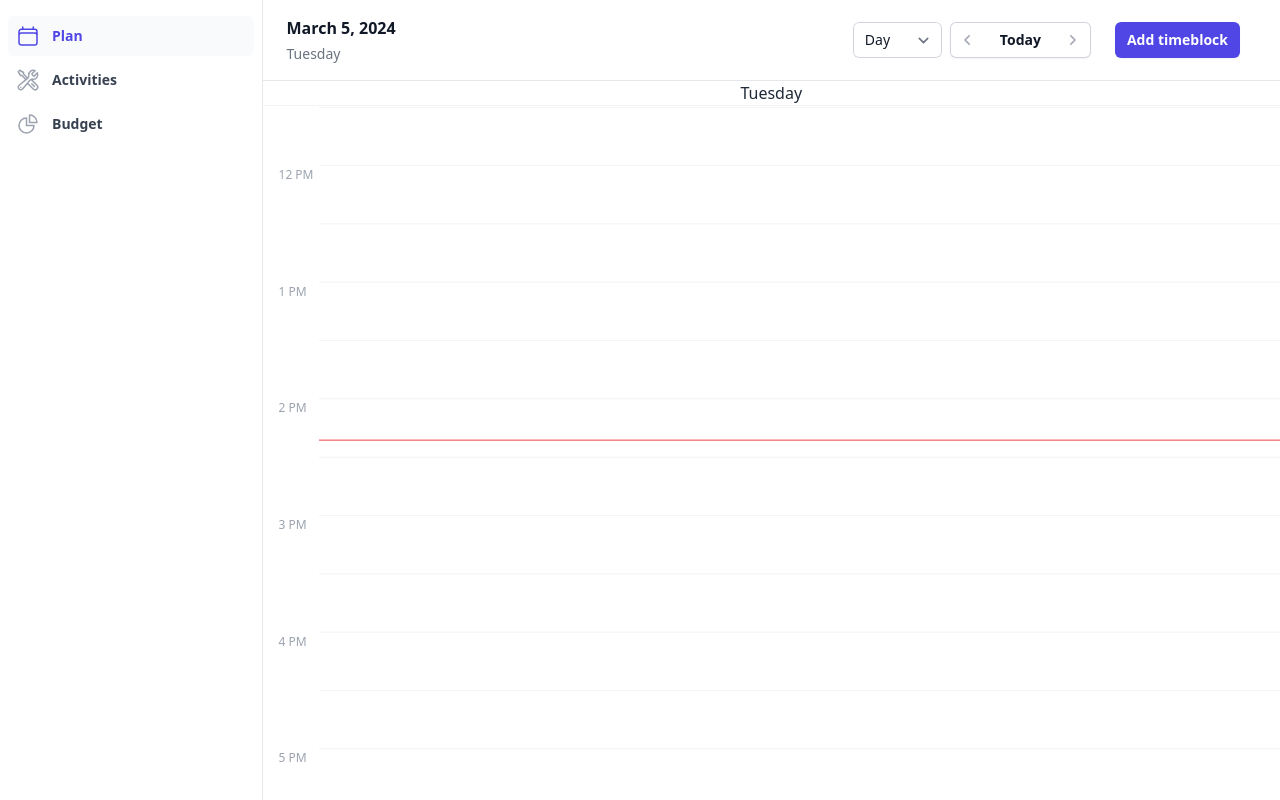
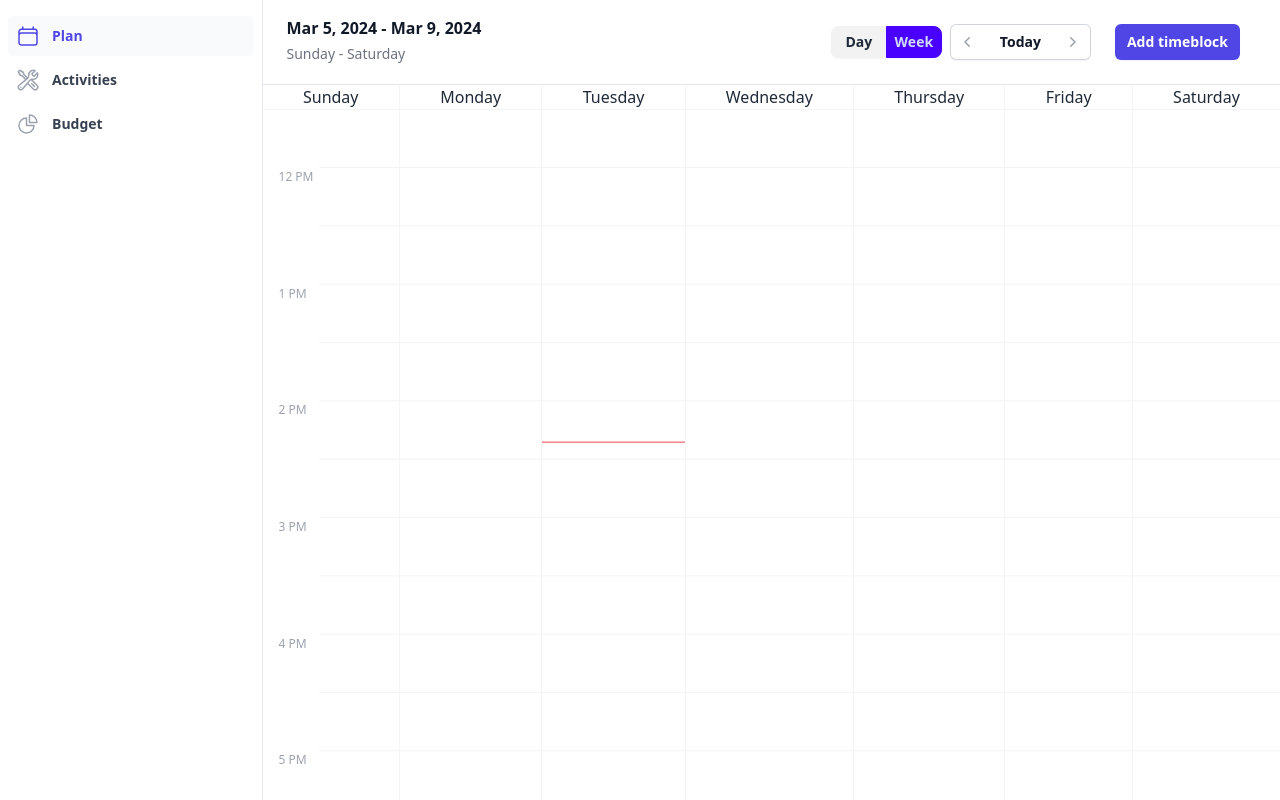
Before and after one commit to eamonnmg/time-manager, a Vue app: page / in a window 1280 px wide. Built offline with nearby package versions, Linux system fonts and the light colour scheme.

Commit message:
click n drag down to set size of block before opening modal

```diff
--- a/package.json
+++ b/package.json
@@ -40,7 +40,7 @@
     "@vue/test-utils": "^2.4.1",
     "@vue/tsconfig": "^0.4.0",
     "autoprefixer": "^10.4.16",
-    "daisyui": "^3.8.1",
+    "daisyui": "^4.7.2",
     "eslint": "^8.49.0",
     "eslint-plugin-tailwindcss": "^3.12.1",
     "eslint-plugin-vue": "^9.17.0",
--- a/src/Budget/budgetUtils.ts
+++ b/src/Budget/budgetUtils.ts
@@ -1,3 +1,5 @@
+import type { TimeBlock } from "@/types";
+
 export function msToHours(ms) {
   return ms / 1000 / 60 / 60;
 }
@@ -13,3 +15,7 @@ export function msToMinutes(ms): number {
 export function minutesToMs(minutes): number {
   return minutes * 60 * 1000;
 }
+
+export function getTimeBlockEnd(timeBlock: TimeBlock): Date {
+  return new Date(new Date(timeBlock.start).getTime() + timeBlock.duration);
+}
--- a/src/Plan/DayView/DayView.vue
+++ b/src/Plan/DayView/DayView.vue
@@ -95,6 +95,10 @@ const targetGhostTime = computed(() => {
     return new Date();
   }
 
+  if (isPointerDown.value) {
+    return targetGhostTime.value;
+  }
+
   const ghostPxHeight =
     timeScale.value(new Date()) -
     timeScale.value(new Date(new Date().getTime() - hoursToMs(1)));
@@ -114,6 +118,19 @@ const targetGhostHeight = computed(function calculateGhostHeight() {
   const height =
     timeScale.value(new Date(targetGhostTime.value.getTime() + hoursToMs(1))) -
     timeScale.value(targetGhostTime.value);
+
+  if (isPointerDown.value) {
+    const pointerTimeDelta =
+      roundToNearest15Minutes(
+        timeScale.value.invert(pointerPos.value),
+      ).getTime() - roundToNearest15Minutes(targetGhostTime.value).getTime();
+    console.log("delta", pointerTimeDelta);
+    return (
+      timeScale.value(
+        new Date(targetGhostTime.value.getTime() + pointerTimeDelta),
+      ) - timeScale.value(targetGhostTime.value)
+    );
+  }
 
   return height;
 });
@@ -261,6 +278,8 @@ const shouldShowNewTimeBlockGhosts = computed(() => {
 const pointer = usePointer({
   target: container,
 });
+
+const isPointerDown = computed(() => pointer.pressure.value > 0);
 
 function calcDurationLable(duration: number) {
   const mins = msToMinutes(duration);
--- a/src/Plan/DayView/TimeBlocks.vue
+++ b/src/Plan/DayView/TimeBlocks.vue
@@ -38,20 +38,28 @@ const timeBlockViewObjs = computed<TimeBlockViewObj[]>(() => {
 function timeBlockToDayViewTimeBlock(
   timeBlock: TimeBlockWithActivity,
 ): TimeBlockViewObj {
-  console.log(props.timeScale(new Date()));
-
   function calcHeight() {
     let height =
       props.timeScale(
         new Date(new Date(timeBlock.start).getTime() + timeBlock.duration),
       ) - props.timeScale(new Date(timeBlock.start));
 
-    // cut off height if exceeds container
+    // cut off height if exceeds container. eg start time is 23:30 and goes on into the A.M.
     if (height + props.timeScale(new Date(timeBlock.start)) > 2800) {
       height = 2800 - props.timeScale(new Date(timeBlock.start));
     }
 
+    // if timeblocks starts yesterday, then subtract the overflowing y from height
+    if (props.timeScale(new Date(timeBlock.start)) < 0) {
+      height = height + props.timeScale(new Date(timeBlock.start));
+    }
+
     return height;
+  }
+
+  function calcY() {
+    const y = props.timeScale(new Date(timeBlock.start));
+    return y < 0 ? 0 : y;
   }
 
   function calcDurationLable() {
@@ -65,7 +73,7 @@ function timeBlockToDayViewTimeBlock(
 
   return {
     ...timeBlock,
-    y: props.timeScale(new Date(timeBlock.start)),
+    y: calcY(),
     height: calcHeight(),
     startTimeLabel: new Date(timeBlock.start).toLocaleTimeString([], {
       hour: "2-digit",
--- a/src/Plan/PlanView.vue
+++ b/src/Plan/PlanView.vue
@@ -20,7 +20,12 @@ import type { BudgetActivityWithActivity, TimeBlock } from "@/types";
 import { useBudgetPeriodStore } from "@/Budget/useBudgetPeriodStore";
 import { useBudgetActivityStore } from "@/Budget/useBudgetActivityStore";
 import { msToHours, msToMinutes } from "../Budget/budgetUtils";
-import { useScroll, useToggle, type VueInstance } from "@vueuse/core";
+import {
+  useLocalStorage,
+  useScroll,
+  useToggle,
+  type VueInstance,
+} from "@vueuse/core";
 import { ChartPieIcon } from "@heroicons/vue/24/outline";
 import WeekView from "@/Plan/WeekView/WeekView.vue";
 import HourDividerLines from "@/Plan/DayView/HourDividerLines.vue";
@@ -131,8 +136,7 @@ const budgetActivities = computed<BudgetActivityWithActivity[]>(() => {
   return budgetActivityStore.getAllForBudget(budgetId);
 });
 
-const view = ref<"day" | "week">("day");
-
+const view = useLocalStorage<"day" | "week">("plan-view", "week");
 // date obj to create time scale
 const timeScaleDay = new Date();
 const timeScale = computed(() => {
@@ -157,27 +161,40 @@ const timeScale = computed(() => {
     <AppHeader ref="navContainer">
       <template #left>
         <h1 class="text-base font-semibold leading-6 text-gray-900">
-          <time datetime="2022-01-22" class="sm:hidden">
+          <time datetime="2022-01-22">
             {{ format(currentDay, "MMM d, yyyy") }}
-          </time>
-          <time datetime="2022-01-22" class="hidden sm:inline"
-            >{{ format(currentDay, "MMMM d, yyyy") }}
+            <span v-if="view === 'week'">
+              - {{ format(lastDayOfCurrentWeek, "MMM d, yyyy") }}</span
+            >
           </time>
         </h1>
-        <p v-if="view === 'day'" class="mt-1 text-sm text-gray-500">
-          {{ format(currentDay, "eeee") }}
+        <p class="mt-1 h-6 text-sm text-gray-500">
+          <span v-if="view === 'day'"> {{ format(currentDay, "eeee") }}</span>
+          <span v-if="view === 'week'"> Sunday - Saturday</span>
         </p>
       </template>
       <div class="flex space-x-2 items-center">
-        <select
-          id="view"
-          v-model="view"
-          name="view"
-          class="block w-full rounded-md border-0 py-1.5 pl-3 pr-10 text-gray-900 ring-1 ring-inset ring-gray-300 focus:ring-2 focus:ring-indigo-600 sm:text-sm sm:leading-6"
-        >
-          <option value="day">Day</option>
-          <option value="week">Week</option>
-        </select>
+        <div class="join">
+          <input
+            id="day"
+            v-model="view"
+            name="view"
+            class="join-item btn !bg-none btn-sm w-14"
+            type="radio"
+            value="day"
+            aria-label="Day"
+          />
+          <input
+            id="week"
+            v-model="view"
+            name="view"
+            class="join-item btn !bg-none btn-sm w-14"
+            type="radio"
+            value="week"
+            aria-label="Week"
+          />
+        </div>
+
         <div
           v-if="view === 'day'"
           class="relative flex items-center rounded-md bg-white shadow-sm md:items-stretch"
@@ -224,7 +241,7 @@ const timeScale = computed(() => {
             class="hidden border-y border-gray-300 px-3.5 text-sm font-semibold text-gray-900 hover:bg-gray-50 focus:relative md:block"
             @click="resetDay"
           >
-            This week
+            Today
           </button>
           <span class="relative -mx-px h-5 w-px bg-gray-300 md:hidden" />
           <button
@@ -245,7 +262,7 @@ const timeScale = computed(() => {
         Add timeblock
       </button>
       <button
-        v-if="budgetPeriodStore.activePeriod && showBudgetPeriodSideBar"
+        v-if="budgetPeriodStore.activePeriod"
         type="button"
         class="btn btn-sm btn-ghost"
         @click="toggleBudgetPeriodSidebar()"
--- a/src/Plan/useTimeBlockStore.ts
+++ b/src/Plan/useTimeBlockStore.ts
@@ -3,6 +3,7 @@ import { defineStore } from "pinia";
 import type { ModelId, TimeBlock } from "@/types";
 import { useActivitiesStore } from "@/Activities/activitiesStore";
 import { endOfDay, isWithinInterval, startOfDay } from "date-fns";
+import { getTimeBlockEnd } from "@/Budget/budgetUtils";
 
 export const useTimeBlockStore = defineStore(
   "timeBlocks",
@@ -22,12 +23,15 @@ export const useTimeBlockStore = defineStore(
     const timeBlocksWithActivityForDay = computed(() => {
       return (day: Date) => {
         return timeBlocksWithActivity.value.filter((tb: TimeBlock) => {
-          const x = isWithinInterval(new Date(tb.start), {
+          const isStartWithDay = isWithinInterval(new Date(tb.start), {
             start: startOfDay(day),
             end: endOfDay(day),
           });
-          console.log("test", x);
-          return x;
+          const isEndWithDay = isWithinInterval(getTimeBlockEnd(tb), {
+            start: startOfDay(day),
+            end: endOfDay(day),
+          });
+          return isStartWithDay || isEndWithDay;
         });
       };
     });
--- a/tailwind.config.js
+++ b/tailwind.config.js
@@ -5,4 +5,8 @@ module.exports = {
     extend: {},
   },
   plugins: [require("@tailwindcss/forms"), require("daisyui")],
+  daisyui: {
+    // just light mode for now
+    themes: ["light"], // false: only light + dark | true: all themes | array: specific themes like this ["light", "dark", "cupcake"]
+  },
 };
```
Also changed, not shown: 1 other file (tests, documents, lock files or other folders).
